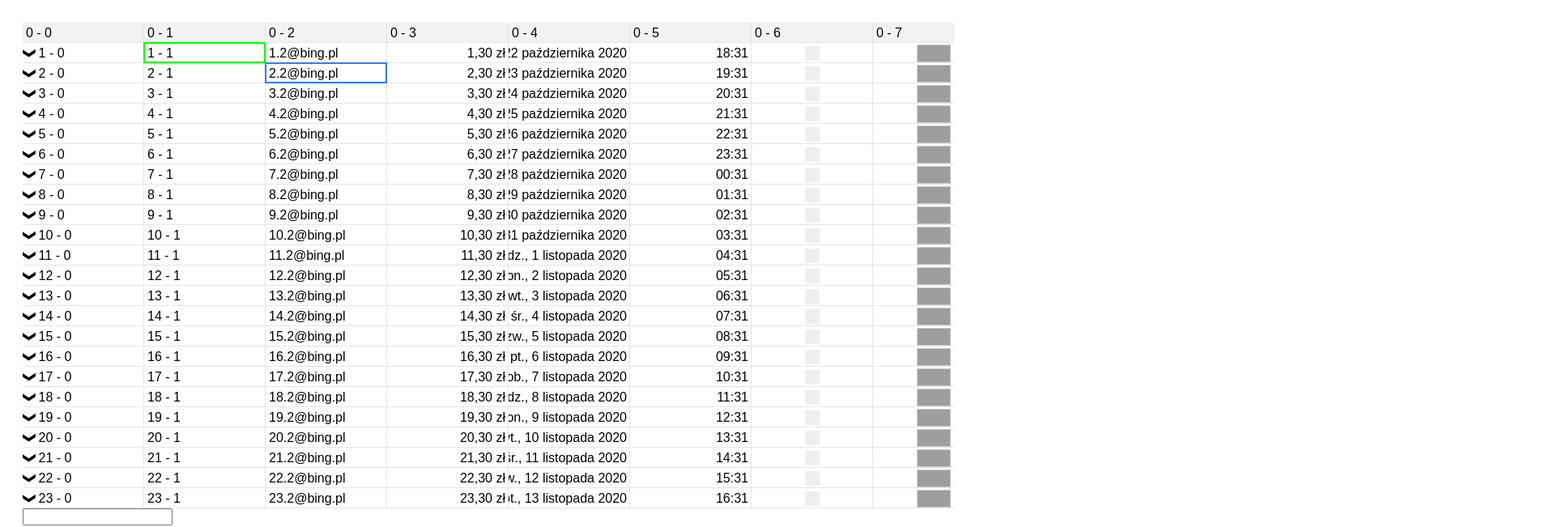
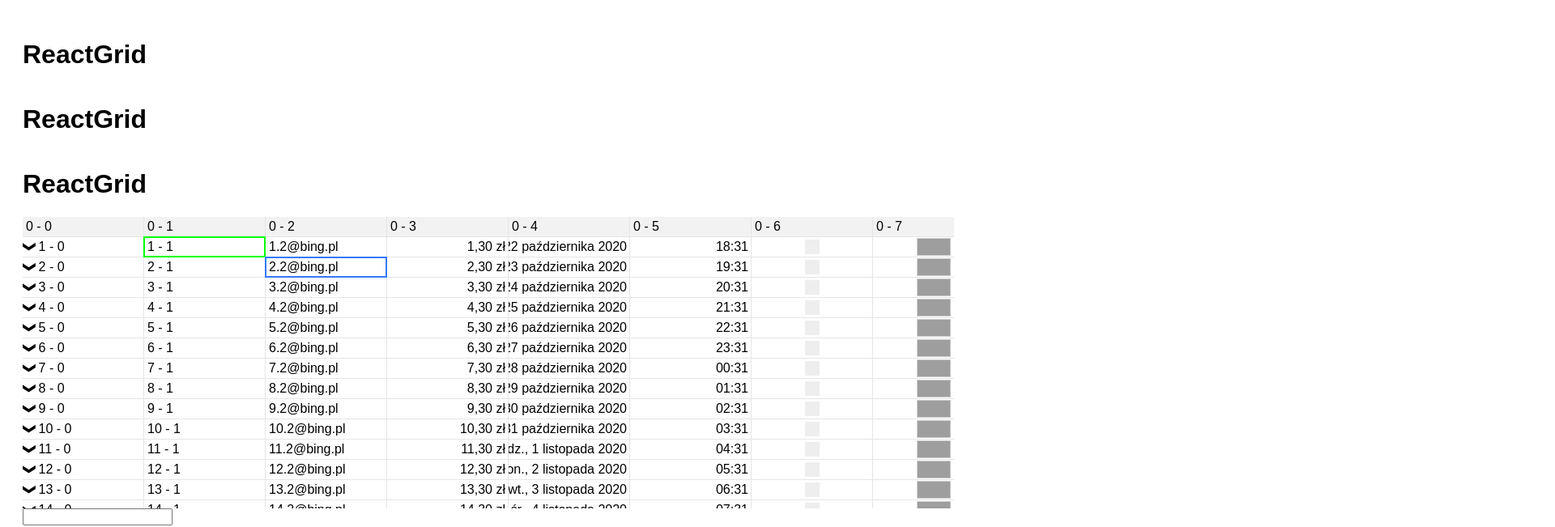
Before and after one commit to silevis/reactgrid, a React (Create React App) app: page / in a window 1280 px wide. Shown: the top 651 px of the page at 81% size, 1920 px wide, since content can reach past the window. Built offline with nearby package versions, Linux system fonts and the light colour scheme; grey boxes are pictures that could not be loaded.

Commit message:
fixed misspelling

```diff
--- a/src/cell-templates.scss
+++ b/src/cell-templates.scss
@@ -13,6 +13,7 @@
     z-index: 5;
     background-color: $cell-editor-gb-color;
     box-shadow: $cell-editor-shadow $cell-shadow-color;
+    display: flex;
     border-style: solid;
     border-color: $cell-editor-border-color;
     border-width: $celleditor-border-width;
--- a/src/default-colors.scss
+++ b/src/default-colors.scss
@@ -20,8 +20,8 @@ $checkbox-mark:                     #ffffff !default;
 
 // SHADOWS
 $shadow-blur-radius:    7px !default;
-$shadow-spread-radius:  -2px !default;
-$shadow-length:         0px !default;
+$shadow-spread-radius:  -3px !default;
+$shadow-length:         3px !default;
 $cell-editor-shadow:    1px 1px 6px !default;
 
 // CONTEXT MENU
--- a/src/lib/CellTemplates/GroupCellTemplate.tsx
+++ b/src/lib/CellTemplates/GroupCellTemplate.tsx
@@ -9,7 +9,7 @@ export interface GroupCell extends Cell {
     type: 'group';
     text: string;
     isExpanded?: boolean;
-    hasChildrens?: boolean;
+    hasChildren?: boolean;
     parentId?: Id;
     indent?: number;
 }
@@ -30,14 +30,14 @@ export class GroupCellTemplate implements CellTemplate<GroupCell> {
         } catch {
             indent = 0;
         }
-        let hasChildrens = false;
+        let hasChildren = false;
         try {
-            hasChildrens = getCellProperty(uncertainCell, 'hasChildrens', 'boolean');
+            hasChildren = getCellProperty(uncertainCell, 'hasChildren', 'boolean');
         } catch {
-            hasChildrens = false;
+            hasChildren = false;
         }
         const value = parseFloat(text);
-        return { ...uncertainCell, text, value, isExpanded, hasChildrens, indent };
+        return { ...uncertainCell, text, value, isExpanded, hasChildren: hasChildren, indent };
     }
 
     update(cell: Compatible<GroupCell>, cellToMerge: UncertainCompatible<GroupCell>): Compatible<GroupCell> {
@@ -58,7 +58,7 @@ export class GroupCellTemplate implements CellTemplate<GroupCell> {
     }
 
     getClassName(cell: Compatible<GroupCell>, isInEditMode: boolean) {
-        const isExpanded = cell.hasChildrens ? cell.isExpanded ? 'expanded' : 'collapsed' : '';
+        const isExpanded = cell.hasChildren ? cell.isExpanded ? 'expanded' : 'collapsed' : '';
         const className = cell.className ?? '';
         return `${isExpanded} ${className}`;
     }
@@ -73,7 +73,7 @@ export class GroupCellTemplate implements CellTemplate<GroupCell> {
         return (
             !isInEditMode ?
                 <>
-                    {cell.hasChildrens ?
+                    {cell.hasChildren ?
                         <div
                             className='chevron'
                             onPointerDown={e => {
--- a/src/mapping.scss
+++ b/src/mapping.scss
@@ -4,12 +4,12 @@ $shadow-on-left:        (-$shadow-length) 0 $shadow-blur-radius $shadow-spread-r
 $shadow-on-right:       $shadow-length 0 $shadow-blur-radius $shadow-spread-radius !default;
 
 $white-with-heavy-opacity:      rgba($bg-color, $opacity-01);
-$black-with-light-opacity:      rgba($shadow-color, $opacity-80);
+$black-with-medium-opacity:     rgba($shadow-color, $opacity-35);
 
 $main-bg-color:                 $bg-color;
 $shadow-bg:                     $shadow-color;
-$cell-shadow-color:             $black-with-light-opacity;
-$pane-shadow-color:             $black-with-light-opacity;
+$cell-shadow-color:             $black-with-medium-opacity;
+$pane-shadow-color:             $black-with-medium-opacity;
 $fill-handle-bg-color:          $white-with-heavy-opacity;
 $fill-handle-border-color:      $bg-color;
 $cell-editor-gb-color:          $cell-editor-bg-color;
--- a/src/test/TestGrid.tsx
+++ b/src/test/TestGrid.tsx
@@ -49,7 +49,7 @@ export const TestGrid: React.FunctionComponent<TestGridProps> = (props) => {
                     const now = new Date();
                     switch (ci) {
                         case 0:
-                            return { type: 'group', text: `${ri} - ${ci}`, parentId: ri, isExpanded: ri % 4 && undefined, hasChildrens: true } as GroupCell
+                            return { type: 'group', text: `${ri} - ${ci}`, parentId: ri, isExpanded: ri % 4 && undefined, hasChildren: true } as GroupCell
                         case 1:
                             return { type: 'text', text: `${ri} - ${ci}` }
                         case 2:
--- a/src/test/testEnvConfig.js
+++ b/src/test/testEnvConfig.js
@@ -1,7 +1,7 @@
 // TODO is necessary to export this file (export only definition)
 export const config = {
     pinToBody: false,
-    enableAdditionalContent: false,
+    enableAdditionalContent: true,
     flexRow: false,
 
     rgViewportHeight: 600,
```
